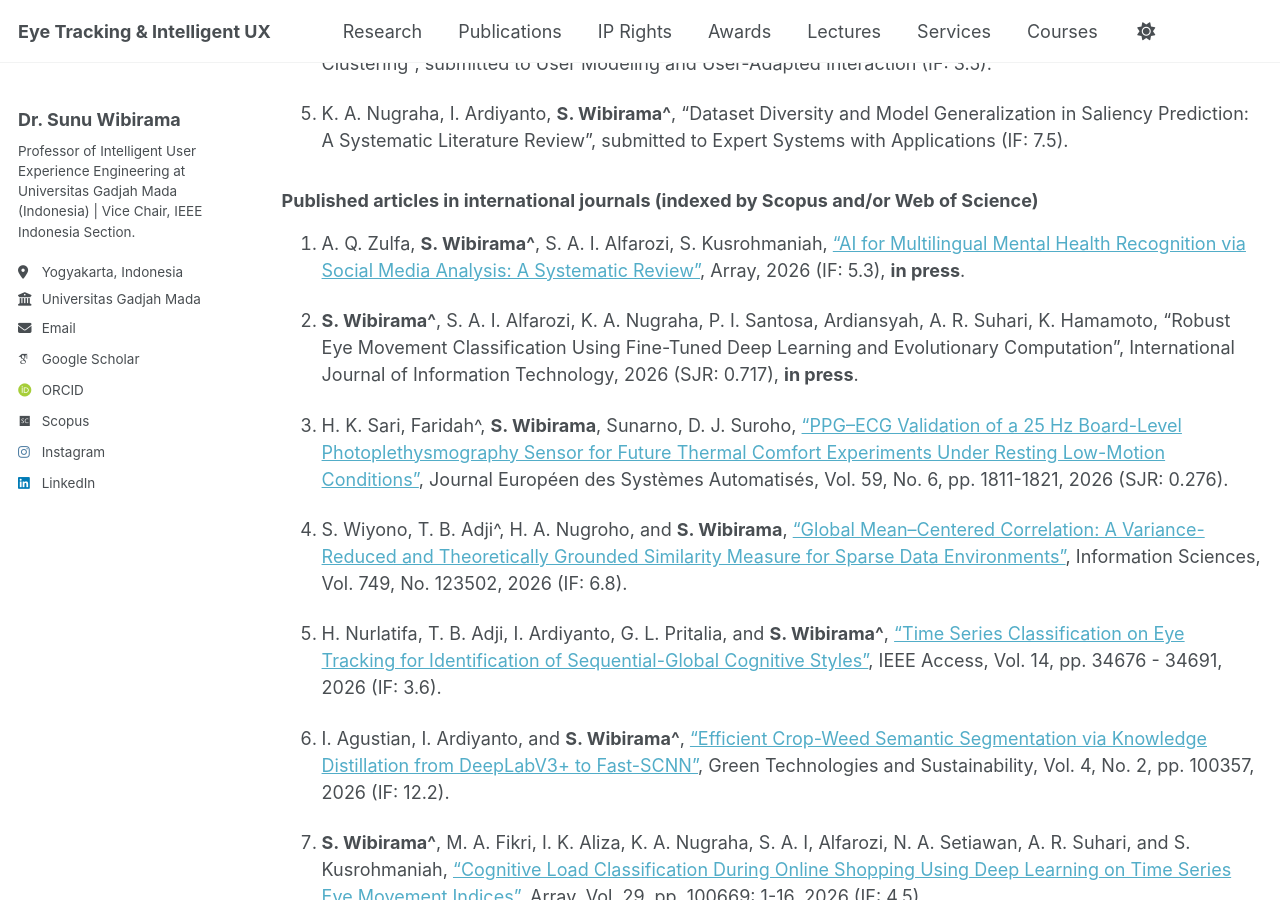
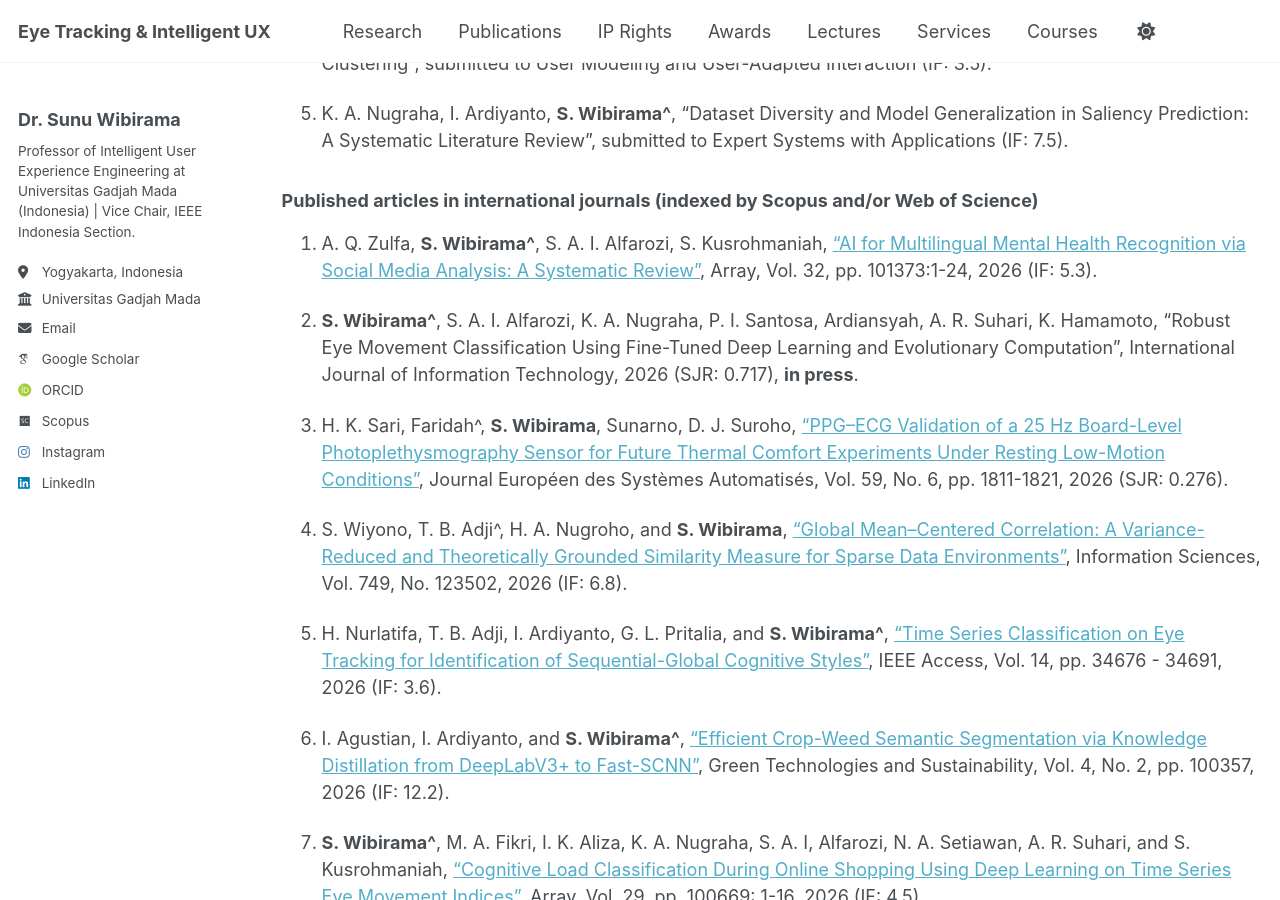
Before and after one commit to wibirama/wibirama.github.io, a Jekyll site: the page built from _pages/allpublications.md, in a window 1280 px wide and 900 px high, scrolled down 823 px. Built offline with Jekyll 4.4.1, drawn with Linux system fonts in a browser that asks for light colours; emoji names are drawn with the system emoji font; some web fonts are replaced; a script that is not in the unit is left out.

Commit message:
Update allpublications.md

```diff
--- a/_pages/allpublications.md
+++ b/_pages/allpublications.md
@@ -34,7 +34,7 @@ Journal articles
 
 ### Published articles in international journals (indexed by Scopus and/or Web of Science)
 
-1. A. Q. Zulfa, **S. Wibirama^**, S. A. I. Alfarozi, S. Kusrohmaniah, ["AI for Multilingual Mental Health Recognition via Social Media Analysis: A Systematic Review"](https://doi.org/10.1016/j.array.2026.101373), Array, 2026 (IF: 5.3), **in press**.
+1. A. Q. Zulfa, **S. Wibirama^**, S. A. I. Alfarozi, S. Kusrohmaniah, ["AI for Multilingual Mental Health Recognition via Social Media Analysis: A Systematic Review"](https://doi.org/10.1016/j.array.2026.101373), Array, Vol. 32, pp. 101373:1-24, 2026 (IF: 5.3).
 
 2. **S. Wibirama^**, S. A. I. Alfarozi, K. A. Nugraha, P. I. Santosa, Ardiansyah, A. R. Suhari, K. Hamamoto, "Robust Eye Movement Classification Using Fine-Tuned Deep Learning and Evolutionary Computation", International Journal of Information Technology, 2026 (SJR: 0.717), **in press**.
 
```
